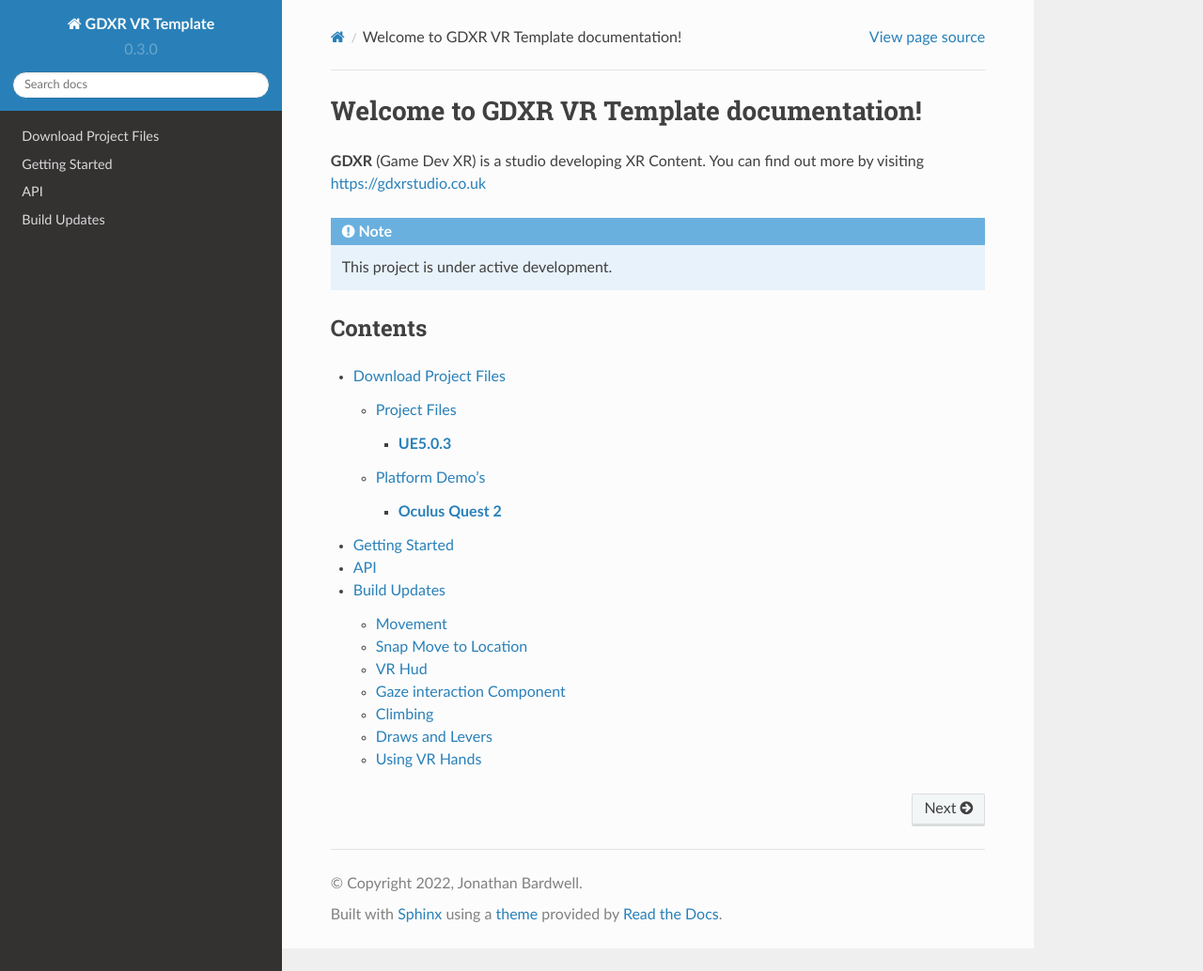
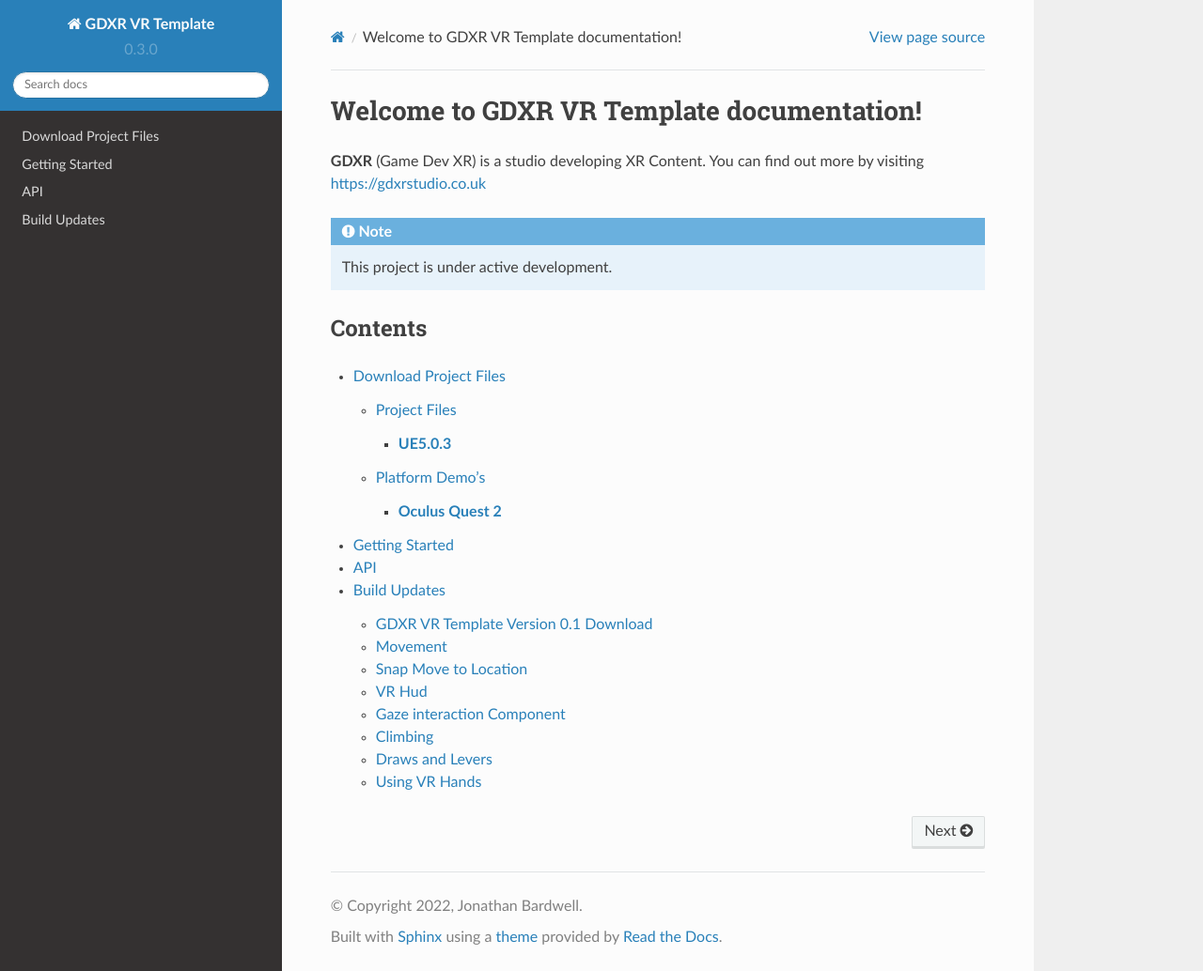
Before and after one commit to jonathan9232/GDXR-VR-Template-Documentation, a Sphinx documentation site: the page built from docs/source/index.rst, in a window 1280 px wide and 1034 px high. Shown: the whole window at 94% size. Built offline with Sphinx 7.4.7 and the Read the Docs theme 2.0.0, drawn with Linux system fonts in a browser that asks for light colours; pages that are not in the unit, such as notebooks, are missing from menus.

Commit message:
Update Updates.rst

```diff
--- a/docs/source/Updates.rst
+++ b/docs/source/Updates.rst
@@ -2,11 +2,12 @@
 =============
 
 GDXR VR Template Version 0.1 Download
+-------------------------------------
 
 Download Link
 https://www.patreon.com/posts/ue5-gdxr-vr-wip-70242913?utm_medium=clipboard_copy&utm_source=copyLink&utm_campaign=postshare_creator
 
-What It Includes
+--**What It Includes**__
 
 Movement
 --------
```
